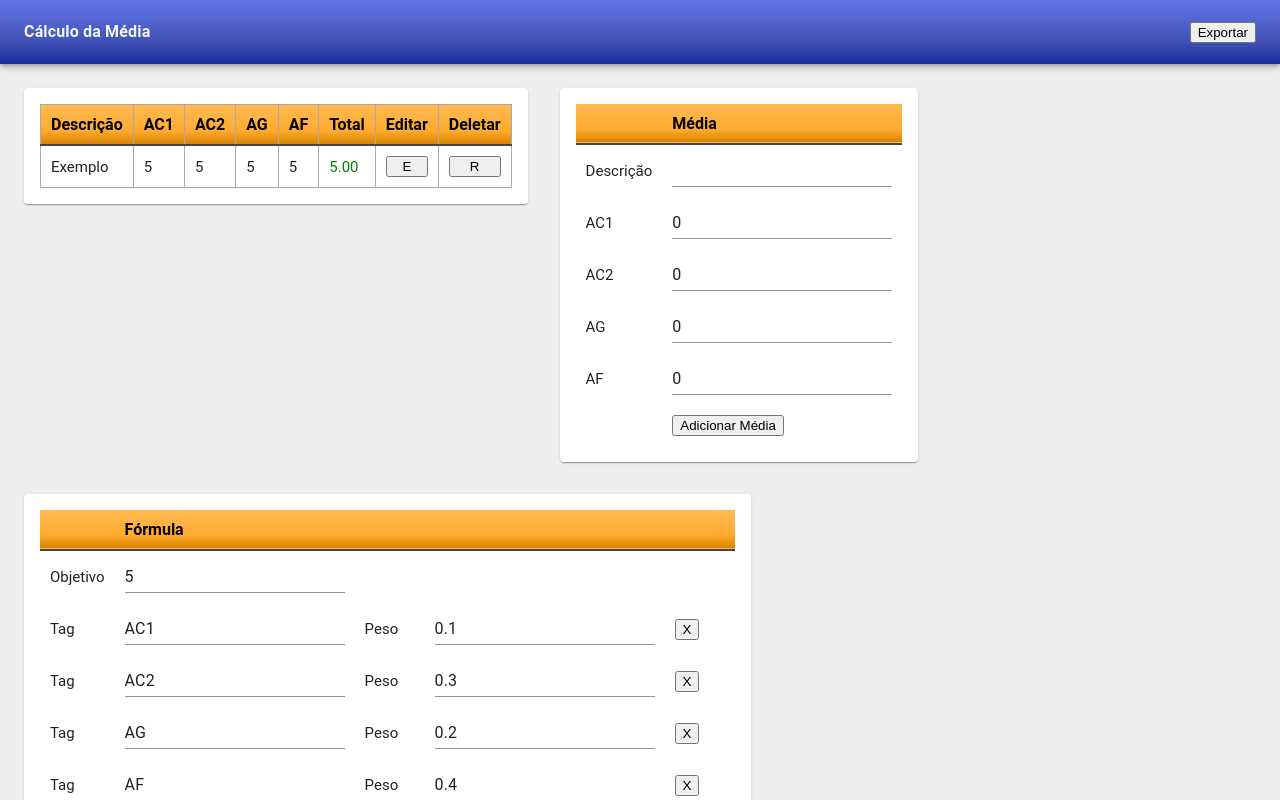
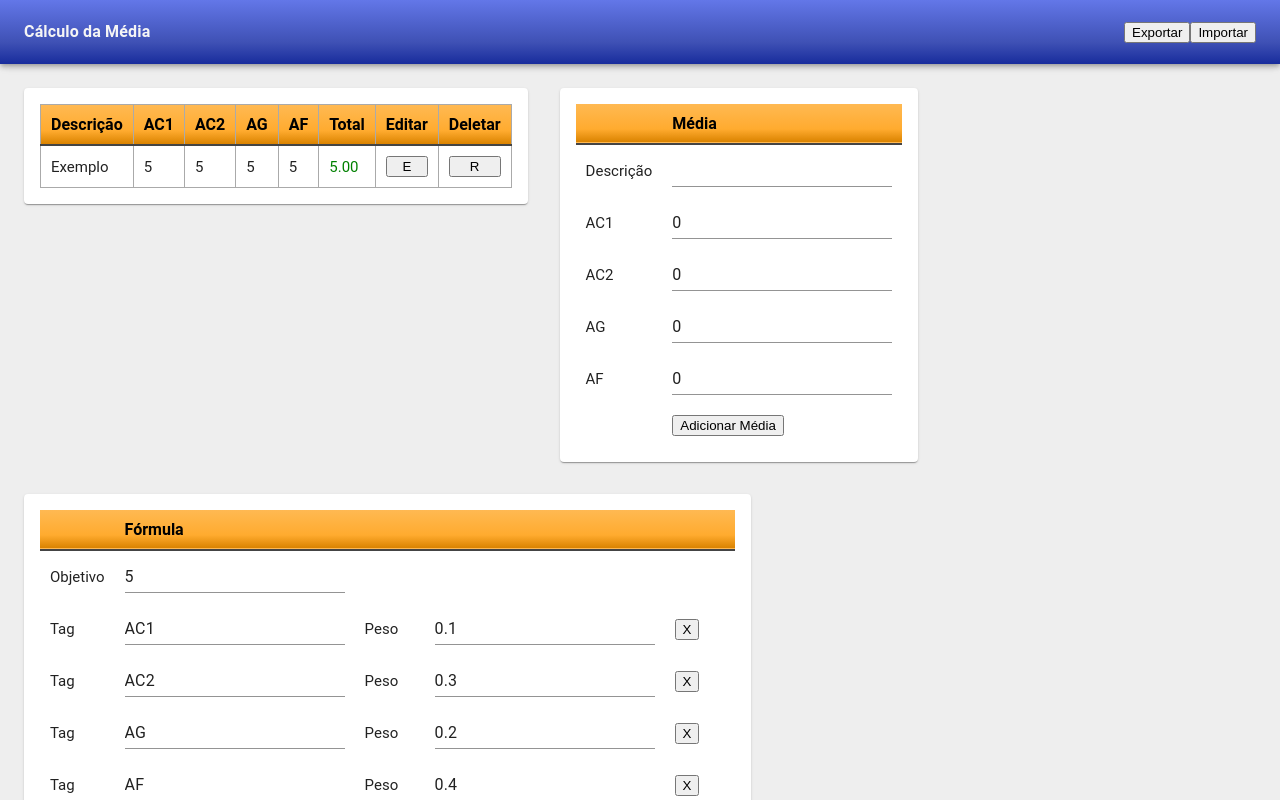
Before and after one commit to angelomca09/MediaPonderada, a React (Create React App) app: page / in a window 1280 px wide. Built offline with nearby package versions, Linux system fonts and the light colour scheme.

Commit message:
Adição de botão de importar

```diff
--- a/src/App.jsx
+++ b/src/App.jsx
@@ -3,6 +3,7 @@ import { Container, AppBar, Toolbar, Typography } from '@material-ui/core'
 import MainScreen from "./screens/Main";
 import useStyles from "./styles"
 import ExportButton from './components/ExportButton';
+import ImportButton from './components/ImportButton';
 
 export default props => {
 
@@ -15,6 +16,7 @@ export default props => {
           <Typography style={{ fontWeight: "bold" }}>Cálculo da Média</Typography>
           <div>
             <ExportButton />
+            <ImportButton />
           </div>
         </Toolbar>
       </AppBar>
--- /dev/null
+++ b/src/components/ImportButton.jsx
@@ -0,0 +1,44 @@
+import React from 'react';
+import useStyles from '../styles';
+import { connect } from "react-redux";
+import { setMedias, setFormulas, setObjetivo } from "../redux/actions"
+
+const ImportButton = (props) => {
+
+    const classes = useStyles();
+
+    const submit = (event) => {
+        event.preventDefault();
+
+        function onChange(event) {
+            var reader = new FileReader();
+            reader.onload = onReaderLoad;
+            reader.readAsText(event.target.files[0]);
+        }
+
+        function onReaderLoad(event) {
+            var obj = JSON.parse(event.target.result);
+            props.setMedias(obj.linhas)
+            props.setFormulas(obj.colunas)
+            props.setObjetivo(obj.objetivo)
+            input.remove();
+        }
+
+        const input = document.createElement('input');
+        input.setAttribute("type", "file");
+        input.addEventListener("change", onChange)
+        input.click();
+    }
+
+    return (
+        <button className={classes.importButton} onClick={submit}>Importar</button>
+    )
+}
+
+const mapDispatchToProps = dispatch => ({
+    setMedias: medias => dispatch(setMedias(medias)),
+    setFormulas: formulas => dispatch(setFormulas(formulas)),
+    setObjetivo: objetivo => dispatch(setObjetivo(objetivo)),
+})
+
+export default connect(null, mapDispatchToProps)(ImportButton)
--- a/src/styles.js
+++ b/src/styles.js
@@ -78,6 +78,8 @@ const useStyles = makeStyles((theme) => ({
   },
   exportButton: {
   },
+  importButton: {
+  },
 }));
 
 export default useStyles;
```
